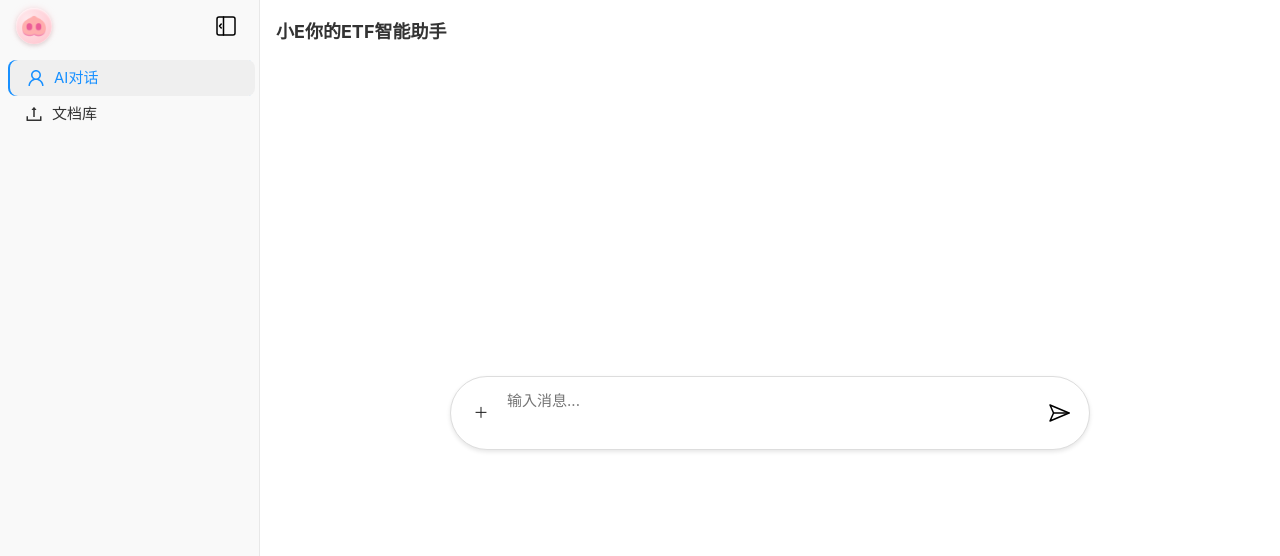
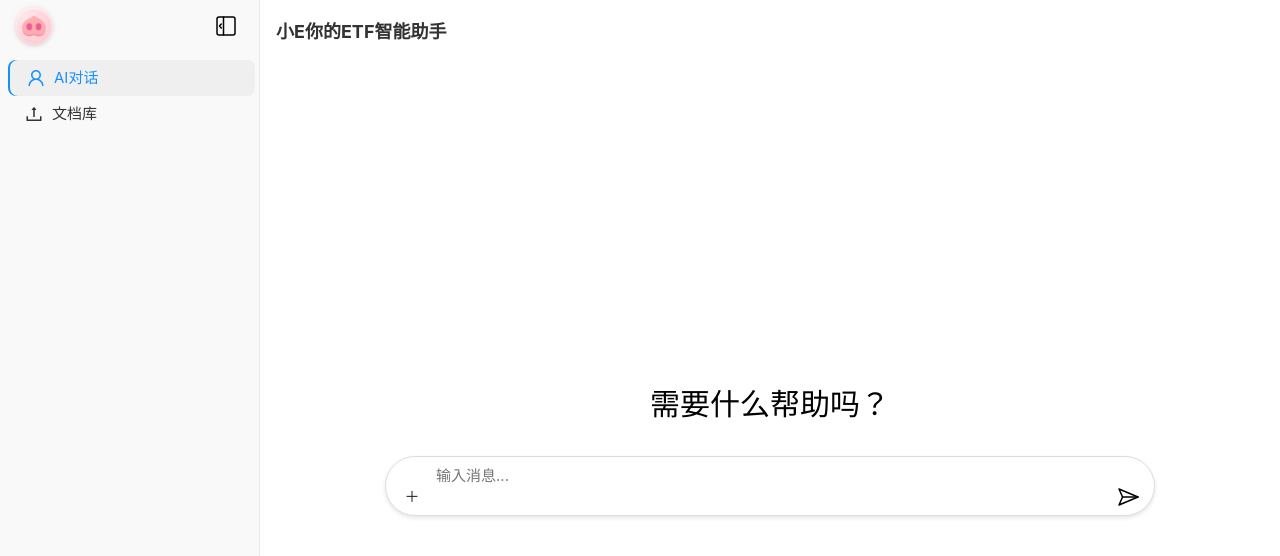
Before and after one commit to ai-ETF/front-end, a Vue app: page /chat in a window 1280 px wide. Shown: the top 556 px of the page. Built offline with nearby package versions, Linux system fonts and the light colour scheme.

Commit message:
搜索页面最终版。存在对不齐的问题，但是基本功能都实现，并且相对美观。此为目前最满意版本。

```diff
--- a/src/components/chatInput/chatInput.vue
+++ b/src/components/chatInput/chatInput.vue
@@ -1,5 +1,6 @@
 <template>
   <div class="chat-input">
+
     <div class="input-wrapper">
       <!-- 前缀插槽（左侧图标） -->
       <div class="coin prefix">
@@ -8,10 +9,12 @@
 
       <!-- 输入框 -->
       <textarea
+        ref="textareaRef"
         v-model="message"
         class="input-field"
         placeholder="输入消息..."
         @keydown.enter="handleSend"
+        @input="handleInput"
       ></textarea>
 
       <!-- 后缀插槽（右侧图标） -->
@@ -23,11 +26,12 @@
 </template>
 
 <script setup lang="ts">
-import { ref, defineEmits } from 'vue'
+import { ref, defineEmits, nextTick } from 'vue'
 
 // 向父组件发出事件
 const emit = defineEmits(['send'])
 const message = ref('')
+const textareaRef = ref<HTMLTextAreaElement | null>(null)
 
 // 发送逻辑（点击或回车）
 const handleSend = (event: KeyboardEvent) => {
@@ -37,77 +41,115 @@ const handleSend = (event: KeyboardEvent) => {
     if (!message.value.trim()) return
     emit('send', message.value)
     message.value = ''
+    // 发送消息后重置高度
+    nextTick(() => {
+      if (textareaRef.value) {
+        textareaRef.value.style.height = 'auto'
+      }
+    })
+  }
+}
+
+// 处理输入事件，自动调整高度
+const handleInput = () => {
+  if (textareaRef.value) {
+    // 重置高度以获取正确的滚动高度
+    textareaRef.value.style.height = 'auto'
+
+    // 获取单行高度
+    const singleLineHeight = parseInt(window.getComputedStyle(textareaRef.value).lineHeight);
+    // 计算12行的高度
+    const maxHeight = singleLineHeight * 12;
+    // 获取内容实际需要的高度
+    const scrollHeight = textareaRef.value.scrollHeight;
+
+    // 如果内容高度超过12行，则启用滚动，否则调整高度适应内容
+    if (scrollHeight > maxHeight) {
+      textareaRef.value.style.height = `${maxHeight}px`;
+      textareaRef.value.style.overflowY = 'auto';
+    } else {
+      textareaRef.value.style.height = `${scrollHeight}px`;
+      textareaRef.value.style.overflowY = 'hidden';
+    }
   }
 }
 </script>
 
 <style scoped>
-/* ===== 布局容器 ===== */
+/* ===== 全局盒模型 ===== */
+* {
+  box-sizing: border-box; /* 统一所有元素的盒模型，padding/border 会算在宽高内 */
+}
+
+/* ===== 聊天输入组件整体容器 ===== */
 .chat-input {
-  width: 100%;
-  display: flex;
-  justify-content: center;
-  margin-top: 300px; /* 调整位置：向下移动 */
-  padding: 12px;
+  width: 100%;               /* 宽度占满父容器 */
+  display: flex;             /* 使用 flex 布局方便水平居中 */
+  justify-content: center;   /* 水平居中 */
+  /* margin-top: 300px;         向下移动组件，可以根据需要调整 */
+  padding: 12px;             /* 内边距，保持左右空间 */
 }
 
 /* ===== 输入框外层容器 ===== */
 .input-wrapper {
-  width: 640px;
-  min-width: 300px;
-  min-height: 56px;
-  display: flex;
-  align-items: center;
-  background: #fff;
-  border: 1px solid #ddd;
-  border-radius: 50px;
-  padding: 6px 16px;
-  box-shadow: 0 2px 4px rgba(0, 0, 0, 0.1);
+  width: 770px;              /* 固定宽度，可根据需求调整 */
+  min-width: 300px;           /* 最小宽度，避免窗口过小时太窄 */
+  display: flex;             /* 使用 flex 布局，让子元素水平排列 */
+  align-items: flex-end;     /* 垂直方向贴底部（图标和输入框底对齐） */
+  background: #fff;          /* 背景白色 */
+  border: 1px solid #ddd;    /* 边框颜色为淡灰色 */
+  border-radius: 40px;       /* 圆角大小，可根据喜好调节 */
+  padding: 4px 12px;         /* 内边距：上下4px，左右12px */
+  min-height: 20px;          /* 最小高度，保证输入框不会塌陷 */
+  box-shadow: 0 2px 4px rgba(0, 0, 0, 0.1); /* 微小阴影，增加立体感 */
 }
 
 /* ===== 输入框本体 ===== */
 .input-field {
-  flex: 1;
-  border: none;
-  outline: none;
-  background: transparent;
-  font-size: 15px;
-  padding: 6px;
-  resize: none; /* 禁止用户调整大小 */
-  min-height: 24px; /* 最小高度 */
-  max-height: 200px; /* 最大高度 */
-  overflow-y: auto; /* 垂直滚动 */
-  font-family: inherit; /* 使用与页面相同的字体 */
+  flex: 1;                   /* 占满剩余空间 */
+  resize: none;              /* 禁止用户手动拖动调整大小 */
+  border: none;              /* 去掉默认边框 */
+  outline: none;             /* 去掉点击时的蓝色边框 */
+  min-height: 32px;          /* 最小高度，可根据需要调节 */
+  line-height: 1.4;          /* 每行文字高度，影响输入框行距 */
+  padding: 4px;              /* 内边距，控制文字和边框的间距 */
+  background: transparent;   /* 背景透明，显示父容器背景 */
+  font-family: inherit;      /* 继承父元素字体 */
+  font-size: 15px;           /* 字号，可调整文字大小 */
+  overflow-y: hidden;        /* 默认隐藏垂直滚动，超过内容时通过 JS 控制 */
 }
 
-/* ===== 统一的图标容器（coin） ===== */
+/* ===== 图标容器统一样式（coin） ===== */
 .coin {
-  display: flex;
-  align-items: center;
-  justify-content: center;
-  width: 28px;
-  height: 28px;
-  border-radius: 50%;
-  cursor: pointer;
-  transition: background 0.2s;
+  display: flex;             /* 使用 flex 居中图标 */
+  align-items: center;       /* 垂直居中 */
+  justify-content: center;   /* 水平居中 */
+  width: 28px;               /* 容器宽度，可调整图标大小 */
+  height: 28px;              /* 容器高度，可调整图标大小 */
+  border-radius: 50%;        /* 圆形容器 */
+  cursor: pointer;           /* 鼠标悬停显示手型 */
+  transition: background 0.2s; /* 背景变化过渡动画 */
 }
 
+/* 鼠标悬停效果 */
 .coin:hover {
-  background: #f2f2f2;
+  background: #f2f2f2;       /* 悬停时淡灰色背景，可调整 */
 }
 
+/* svg 图标大小和颜色 */
 .coin svg {
-  width: 18px;
-  height: 18px;
-  color: #555;
+  width: 18px;               /* 图标宽度 */
+  height: 18px;              /* 图标高度 */
+  color: #555;               /* 图标颜色，可根据主题调整 */
 }
 
 /* ===== 左右间距控制 ===== */
 .prefix {
-  margin-right: 6px;
+  margin-right: 6px;         /* 前缀图标与输入框之间的间距 */
 }
 
 .suffix {
-  margin-left: 6px;
+  margin-left: 6px;          /* 后缀图标与输入框之间的间距 */
 }
+
 </style>
--- a/src/views/ChatView.vue
+++ b/src/views/ChatView.vue
@@ -1,5 +1,12 @@
 <template>
   <div class="page">
+    <!-- 页面顶部标题 -->
+    <h1 class="page-title">需要什么帮助吗？</h1>
+
+    <!-- 消息显示区域 -->
+    <!-- <MessagesContainer :messages="messages" /> -->
+
+    <!-- 聊天输入组件，带前后图标插槽 -->
     <ChatInput @send="onSend">
       <!-- 左边插槽 -->
       <template #prefix>
@@ -8,27 +15,95 @@
 
       <!-- 右边插槽 -->
       <template #suffix>
-        <img :src="sentSvg"></img>
+        <img :src="sentSvg" alt="发送按钮" />
       </template>
     </ChatInput>
   </div>
 </template>
 
 <script setup lang="ts">
+import { ref, onMounted } from 'vue'
 import ChatInput from '@/components/chatInput/chatInput.vue'
+import MessagesContainer from '@/components/MessagesContainer.vue'
 import sentSvg from '@/assets/svg/send.svg'
-const onSend = (msg: string) => {
+
+// 定义消息类型
+interface Message {
+  text: string
+  isUser: boolean
+  timestamp: Date
+}
+
+// 消息列表状态
+const messages = ref<Message[]>([
+  {
+    text: '您好！我是AI助手，有什么可以帮助您的吗？',
+    isUser: false,
+    timestamp: new Date()
+  }
+])
+
+// 发送消息事件处理函数
+const onSend = async (msg: string) => {
   console.log('发送消息：', msg)
+
+  // 添加用户消息到列表
+  messages.value.push({
+    text: msg,
+    isUser: true,
+    timestamp: new Date()
+  })
+
+  // 模拟AI回复（实际项目中这里会调用后端API）
+  setTimeout(() => {
+    messages.value.push({
+      text: `我收到了您的消息: "${msg}"。这是一个模拟回复，实际应用中这里会是AI生成的回复内容。`,
+      isUser: false,
+      timestamp: new Date()
+    })
+  }, 1000)
 }
+
+// 组件挂载时的初始化逻辑
+onMounted(() => {
+  // 可以在这里添加初始化逻辑
+})
 </script>
 
 <style scoped>
-.page {
-  display: flex;
-  flex-direction: column;
-  height: calc(100-64);
-  justify-content: flex-end;
+/* ===== 全局盒模型 ===== */
+* {
+  box-sizing: border-box; /* 保证 padding 和 border 不影响元素宽高计算 */
+  margin: 0;
+  padding: 0;
 }
 
+/* ===== 页面整体容器 ===== */
+.page {
+  display: flex;               /* 使用 flex 布局 */
+  flex-direction: column;      /* 垂直排列子元素（标题在上，输入框在下） */
+  /* justify-content: flex-end;   子元素靠底部对齐，输入框贴底 */
+  align-items: center;         /* 水平居中子元素 */
+  height: calc(100vh - 64px);  /* 页面高度 = 视口高度 - 64px（如果有顶部导航栏留空） */
+  padding: 16px;               /* 页面边距 */
+  background-color: #ffffff;   /* 页面背景色，可自定义 */
+  gap: 16px;                   /* 子元素间间距 */
+}
 
+/* ===== 页面标题 ===== */
+.page-title {
+  font-size: 30px;             /* 字体大小 */
+  font-weight: 400;            /* 加粗 */
+  text-align: center;
+  margin-top: 300px;
+  color: #000;                 /* 字体颜色 */
+  /* 标题和输入框间距 */
+  /* margin-bottom: 8px; */
+}
+
+/* ===== ChatInput 容器宽度限制 ===== */
+ChatInput {
+  width: 100%;                 /* 占满页面宽度 */
+  max-width: 6800px;            /* 最大宽度限制 */
+}
 </style>
```
